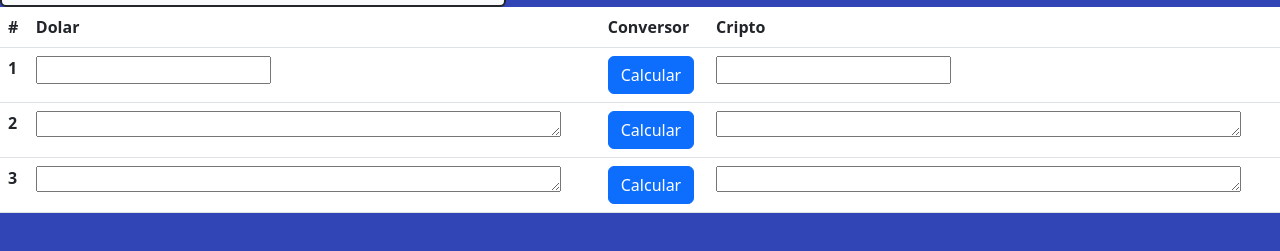
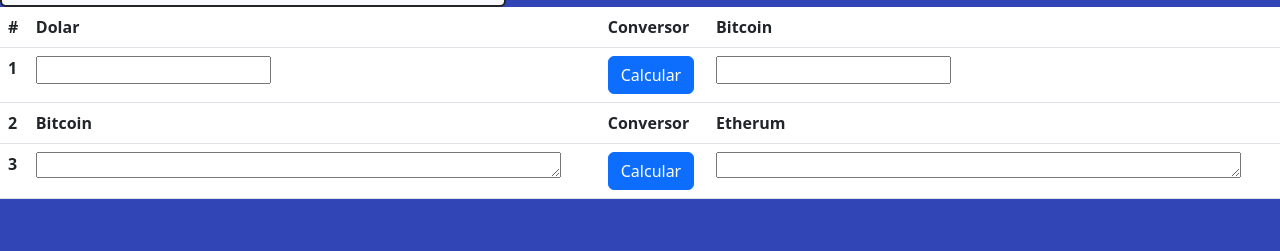
Before and after one commit to agussnb/proyectojavascript.github.io, a plain HTML site: page html/criptomonedas.html in a window 1280 px wide. Shown: the part 109-360 px from the top of the page. Drawn offline with nearby package versions, Linux system fonts and the light colour scheme.

Commit message:
Agregue para convertir de btc a ether, pero sin el js

```diff
--- a/html/criptomonedas.html
+++ b/html/criptomonedas.html
@@ -43,7 +43,7 @@
         <th scope="col">#</th>
         <th scope="col">Dolar</th>
         <th scope="col">Conversor</th>
-        <th scope="col">Cripto</th>
+        <th scope="col">Bitcoin</th>
       </tr>
     </thead>
     <tbody>
@@ -55,9 +55,9 @@
       </tr>
       <tr>
         <th scope="row">2</th>
-        <td><textarea name="texto" id="dolarFilaDos" cols="55" rows="1"></textarea></td>
-        <td><button type="button" class="btn btn-primary">Calcular</button></textarea></td>
-        <td><textarea name="texto" id="textouno" cols="55" rows="1"></textarea></td>
+        <th scope="col">Bitcoin</th>
+        <th scope="col">Conversor</th>
+        <th scope="col">Etherum</th>
       </tr>
       <tr>
         <th scope="row">3</th>
```
